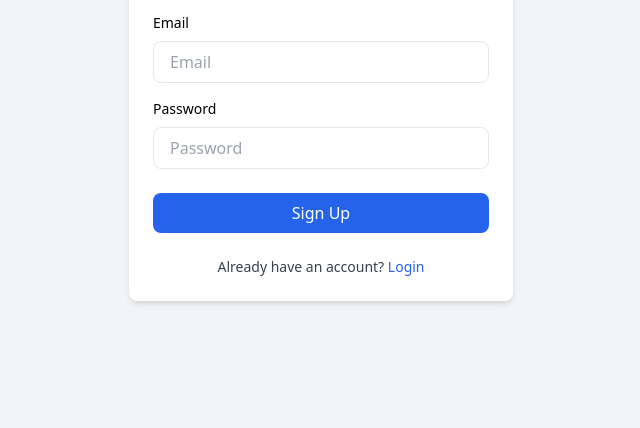
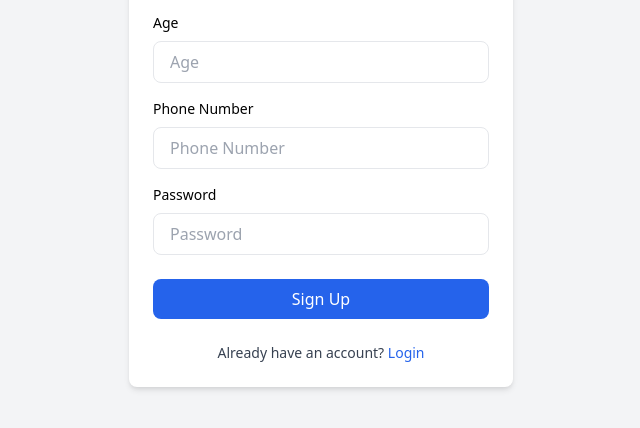
Before and after one commit to survey-cs/survey-cs.github.io, a plain HTML site: page signup.html in a window 1280 px wide. Shown: the part 326-754 px from the top of the page, without its empty margins (319-959 px from the left). Drawn offline with nearby package versions, Linux system fonts and the light colour scheme.

Commit message:
Update signup.html

```diff
--- a/signup.html
+++ b/signup.html
@@ -28,6 +28,16 @@
                         class="w-full px-4 py-2 mt-2 border rounded-lg focus:outline-none focus:ring-1 focus:ring-blue-600">
                 </div>
                 <div class="mt-4">
+                    <label for="signup-email" class="block text-sm">Age</label>
+                    <input type="text" id="signup-Age" placeholder="Age" required
+                        class="w-full px-4 py-2 mt-2 border rounded-lg focus:outline-none focus:ring-1 focus:ring-blue-600">
+                </div>
+                <div class="mt-4">
+                    <label for="signup-email" class="block text-sm">Phone Number</label>
+                    <input type="text" id="signup-phone" placeholder="Phone Number" required
+                        class="w-full px-4 py-2 mt-2 border rounded-lg focus:outline-none focus:ring-1 focus:ring-blue-600">
+                </div>
+                <div class="mt-4">
                     <label for="signup-password" class="block text-sm">Password</label>
                     <input type="password" id="signup-password" placeholder="Password" required
                         class="w-full px-4 py-2 mt-2 border rounded-lg focus:outline-none focus:ring-1 focus:ring-blue-600">
```
